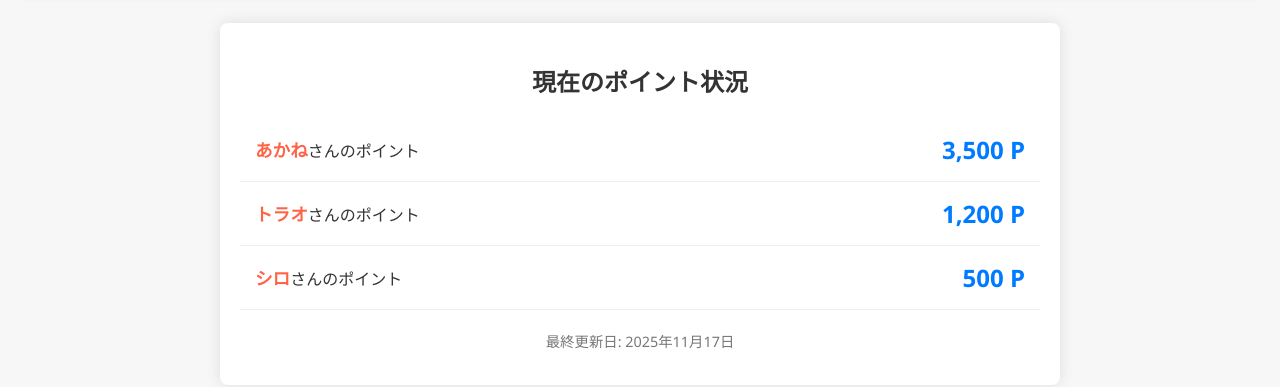
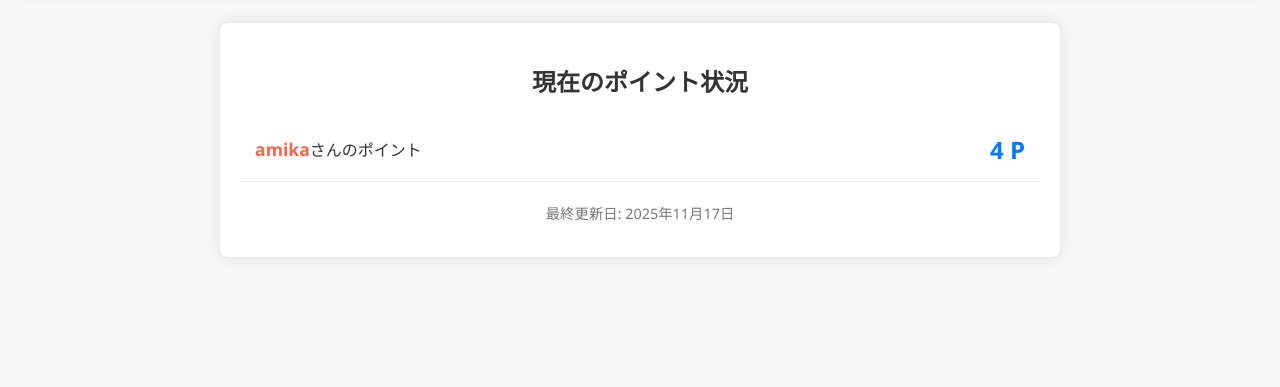
Before and after one commit to guy-invirt/akaneko-points-portal, a plain HTML site: page index.html in a window 1280 px wide. Shown: the part 103-490 px from the top of the page. Drawn offline with Linux system fonts and the light colour scheme.

Commit message:
Update index.html

```diff
--- a/index.html
+++ b/index.html
@@ -82,18 +82,8 @@
         <h2>現在のポイント状況</h2>
 
         <div class="point-entry" id="akane-points">
-            <span><strong>あかね</strong>さんのポイント</span>
-            <span class="point-value">3,500 P</span>
-        </div>
-
-        <div class="point-entry" id="torao-points">
-            <span><strong>トラオ</strong>さんのポイント</span>
-            <span class="point-value">1,200 P</span>
-        </div>
-
-        <div class="point-entry" id="shiro-points">
-            <span><strong>シロ</strong>さんのポイント</span>
-            <span class="point-value">500 P</span>
+            <span><strong>amika</strong>さんのポイント</span>
+            <span class="point-value">4 P</span>
         </div>
 
         <p id="last-updated">最終更新日: 2025年11月17日</p>
```
